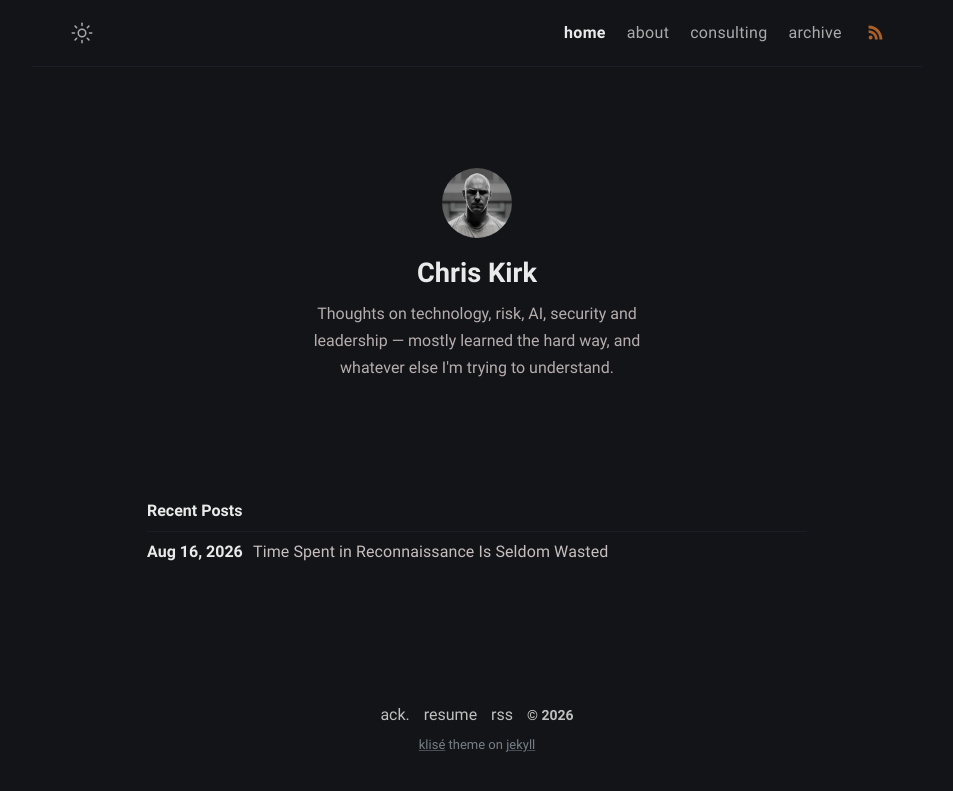
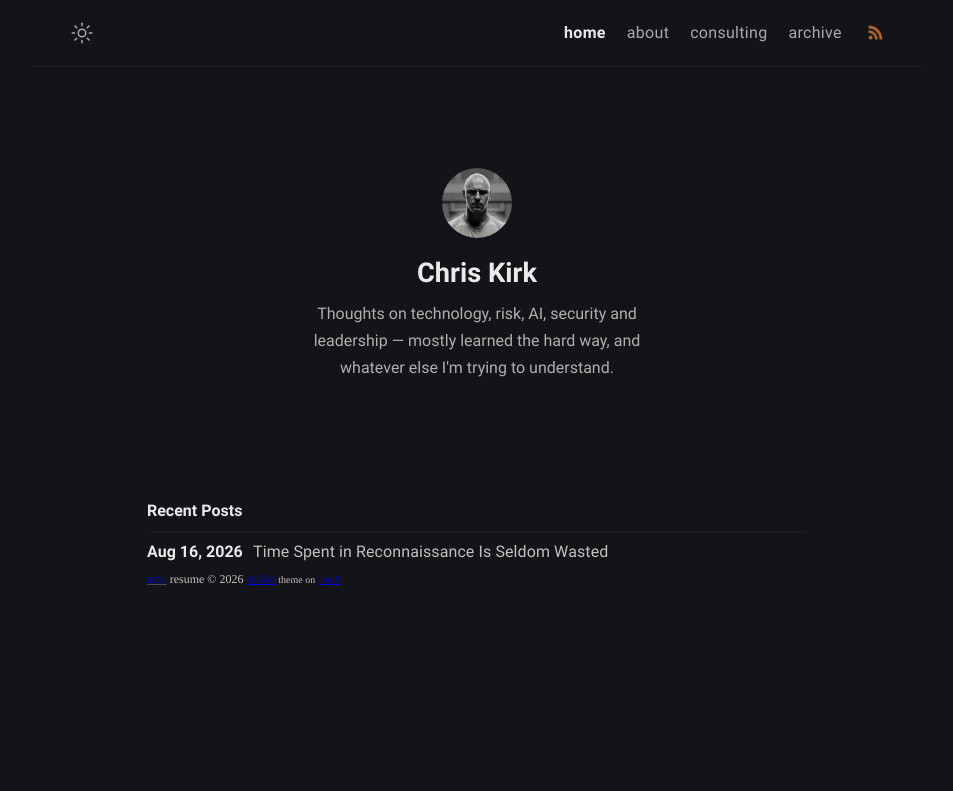
Before and after one commit to AscendChris/AscendChris.github.io, a Jekyll site: the page built from index.md, in a window 1280 px wide. Shown: the top 791 px of the page, without its empty margins (163-1116 px from the left). Built offline with Jekyll 4.4.1, drawn with Linux system fonts in a browser that asks for light colours.

Commit message:
Removing RSS link

```diff
--- a/_includes/footer.html
+++ b/_includes/footer.html
@@ -1,46 +1,21 @@
-<footer class="footer">
-  <a class="footer_item" href="/thanks">ack.</a>
-  <a class="footer_item" href="javascript::void(0)">resume</a>
-  <a class="footer_item" href="/feed.xml">rss</a>
-  <span class="footer_item">&copy; {{ site.time | date: "%Y" }}</span>
-  <small class="footer_copyright">
-    <!-- Klisé Theme: https://github.com/piharpi/jekyll-klise -->
-    <a
-      href="https://github.com/piharpi/jekyll-klise"
-      target="_blank"
-      rel="noreferrer noopener"
-      >klisé</a
-    >
-    theme on
-    <a href="https://jekyllrb.com" target="_blank" rel="noreferrer noopener"
-      >jekyll</a
-    >
-  </small>
-</footer>
-<script src="/assets/js/main.js" defer="defer"></script>
-{%- if site.google_analytics -%}
-  <!-- Google tag (gtag.js) -->
-  <script
-  async
-  src="https://www.googletagmanager.com/gtag/js?id={{ site.google_analytics }}"
-  ></script>
-  <script>
-    window.dataLayer = window.dataLayer || [];
-    function gtag() {
-      dataLayer.push(arguments);
-    }
-    gtag("js", new Date());
-
-    gtag("config", "{{ site.google_analytics }}");
-  </script>
-{%- endif -%}
-{%- if page.url == '/archive/' -%}
-  <script src="/assets/js/search.min.js"></script>
-  <script>
-    var sjs = SimpleJekyllSearch({
-      searchInput: document.getElementById('search-input'),
-      resultsContainer: document.getElementById('search-results'),
-      json: '/assets/search.json',
-    });
-  </script>
-{%- endif -%}
+<!DOCTYPE html PUBLIC "-//W3C//DTD HTML 4.01//EN" "http://www.w3.org/TR/html4/strict.dtd">
+<html>
+<head>
+  <meta http-equiv="Content-Type" content="text/html; charset=utf-8">
+  <meta http-equiv="Content-Style-Type" content="text/css">
+  <title></title>
+  <meta name="Generator" content="Cocoa HTML Writer">
+  <meta name="CocoaVersion" content="2685.7">
+  <style type="text/css">
+    p.p1 {margin: 0.0px 0.0px 0.0px 0.0px; font: 12.0px Times; -webkit-text-stroke: #000000}
+    span.s1 {text-decoration: underline ; font-kerning: none; color: #0000e9; -webkit-text-stroke: 0px #0000e9}
+    span.s2 {font-kerning: none}
+    span.s3 {font: 10.0px Times; text-decoration: underline ; font-kerning: none; color: #0000e9; -webkit-text-stroke: 0px #0000e9}
+    span.s4 {font: 10.0px Times; font-kerning: none}
+  </style>
+</head>
+<body>
+<p class="p1"><span class="s1"><a href="file:///thanks">ack.</a></span><span class="s2"> resume © {{ site.time | date: "%Y" }} <a href="https://github.com/piharpi/jekyll-klise"><span class="s3">klisÃ©</span></a></span><span class="s4"> theme on <a href="https://jekyllrb.com/"><span class="s1">jekyll</span></a></span></p>
+<p class="p1"><span class="s2">{%- if site.google_analytics -%} {%- endif -%} {%- if page.url == '/archive/' -%} {%- endif -%}</span></p>
+</body>
+</html>
```
